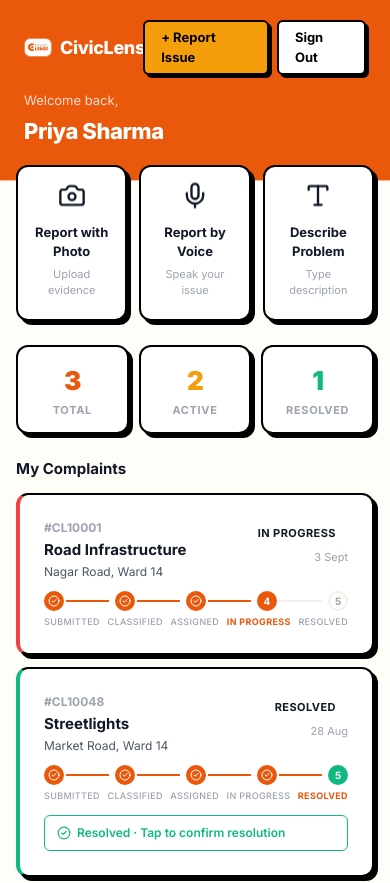
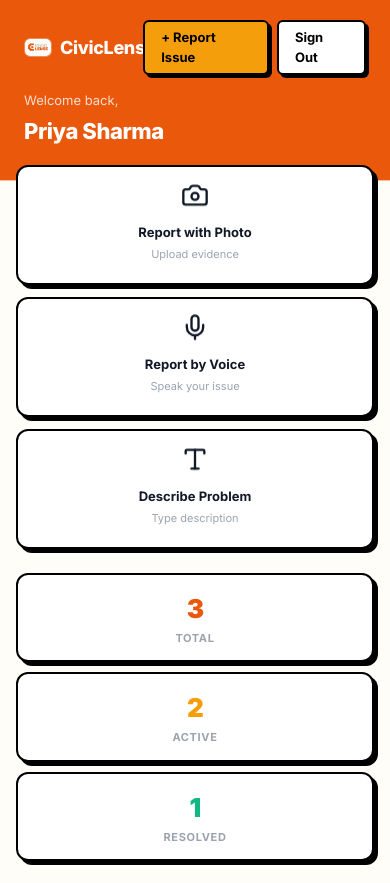
Before and after one commit to pratickdutta/CivicLense, a Next.js app in the folder frontend/: page /citizen/dashboard in a window 390 px wide. Shown: the top 883 px of the page. Built offline with nearby package versions, Linux system fonts and the light colour scheme; a web font is replaced by a local one.

Commit message:
feat: added comprehensive mobile responsiveness, smooth horizontal scrolling for tables/tabs, and collapsible mobile sidebar

```diff
--- a/frontend/src/app/admin/analytics/page.tsx
+++ b/frontend/src/app/admin/analytics/page.tsx
@@ -120,7 +120,7 @@ export default function AnalyticsPage() {
         )}
 
         {tab === 'departments' && (
-          <div className="card" style={{ padding: 0, overflow: 'hidden' }}>
+          <div className="card table-responsive" style={{ padding: 0, overflowX: 'auto', WebkitOverflowScrolling: 'touch' }}>
             <table className="data-table">
               <thead>
                 <tr>
--- a/frontend/src/app/admin/complaints/page.tsx
+++ b/frontend/src/app/admin/complaints/page.tsx
@@ -137,6 +137,7 @@ export default function ComplaintsPage() {
           {loading ? (
             <div style={{ padding: '40px', textAlign: 'center', color: 'var(--text-muted)' }}>Loading complaints...</div>
           ) : (
+          <div className="table-responsive">
             <table className="data-table">
               <thead>
                 <tr>
@@ -198,6 +199,7 @@ export default function ComplaintsPage() {
                 ))}
               </tbody>
             </table>
+          </div>
           )}
 
           {/* Pagination */}
--- a/frontend/src/app/admin/reports/page.tsx
+++ b/frontend/src/app/admin/reports/page.tsx
@@ -109,7 +109,8 @@ export default function ReportsPage() {
             </div>
           </div>
 
-          <table className="data-table">
+          <div className="table-responsive">
+            <table className="data-table">
             <thead>
               <tr>
                 <th>Report Name</th>
@@ -156,6 +157,7 @@ export default function ReportsPage() {
               )}
             </tbody>
           </table>
+          </div>
         </div>
       </div>
 
--- a/frontend/src/app/citizen/dashboard/page.tsx
+++ b/frontend/src/app/citizen/dashboard/page.tsx
@@ -39,7 +39,7 @@ export default function CitizenDashboard() {
 
       <div style={{ maxWidth: '680px', margin: '-16px auto 0', padding: '0 16px 40px', position: 'relative' }}>
         {/* Quick Actions */}
-        <div style={{ display: 'grid', gridTemplateColumns: 'repeat(3, 1fr)', gap: '12px', marginBottom: '24px' }}>
+        <div className="quick-actions-grid" style={{ display: 'grid', gridTemplateColumns: 'repeat(3, 1fr)', gap: '12px', marginBottom: '24px' }}>
           <Link href="/citizen/report" style={{ textDecoration: 'none' }}>
             <div className="card" style={{ textAlign: 'center', padding: '20px 16px', cursor: 'pointer' }}>
               <div style={{ display: 'flex', justifyContent: 'center', marginBottom: '8px' }}><Camera size={28} className="lucide-icon text-primary animate-float" /></div>
@@ -64,7 +64,7 @@ export default function CitizenDashboard() {
         </div>
 
         {/* Stats Strip */}
-        <div style={{ display: 'grid', gridTemplateColumns: 'repeat(3, 1fr)', gap: '10px', marginBottom: '24px' }}>
+        <div className="quick-actions-grid" style={{ display: 'grid', gridTemplateColumns: 'repeat(3, 1fr)', gap: '10px', marginBottom: '24px' }}>
           {[
             { label: 'Total', value: MY_COMPLAINTS.length, color: 'var(--primary)' },
             { label: 'Active', value: MY_COMPLAINTS.filter(c => !['resolved', 'closed'].includes(c.status)).length, color: 'var(--warning)' },
--- a/frontend/src/app/globals.css
+++ b/frontend/src/app/globals.css
@@ -332,7 +332,55 @@ body {
 .tab.active { color: var(--primary); border-bottom-color: var(--primary); font-weight: 600; }
 .tab:hover:not(.active) { color: var(--text-main); }
 
+/* ── RESPONSIVE DESIGN ──────────────────────────────────── */
 @media (max-width: 1200px) {
   .grid-kpi { grid-template-columns: repeat(2, 1fr); }
   .grid-main, .grid-dashboard { grid-template-columns: 1fr; }
 }
+
+@media (max-width: 992px) {
+  .sidebar {
+    transform: translateX(-100%);
+    transition: transform 0.3s cubic-bezier(0.4, 0, 0.2, 1);
+    box-shadow: 4px 0 24px rgba(0,0,0,0.1);
+  }
+  .sidebar.mobile-open { transform: translateX(0); }
+  .main-content { margin-left: 0 !important; }
+
+  .sidebar-overlay {
+    display: none; position: fixed; top: 0; left: 0; right: 0; bottom: 0;
+    background: rgba(0,0,0,0.5); z-index: 90; backdrop-filter: blur(4px);
+    opacity: 0; transition: opacity 0.3s ease;
+  }
+  .sidebar-overlay.active { display: block; opacity: 1; }
+
+  .grid-2 { grid-template-columns: 1fr; }
+  .grid-3 { grid-template-columns: 1fr; }
+}
+
+@media (max-width: 768px) {
+  .grid-kpi { grid-template-columns: 1fr; }
+
+  .page-header {
+    flex-direction: column; align-items: flex-start; gap: 12px; padding: 16px 20px;
+  }
+  .page-title { font-size: 24px; }
+  .page-content { padding: 16px 20px; }
+
+  /* Horizontal Scrolling for Data */
+  .table-responsive {
+    width: 100%; overflow-x: auto; -webkit-overflow-scrolling: touch;
+    border: 2px solid #000; border-radius: 8px; box-shadow: 3px 3px 0px #000;
+  }
+
+  .tabs {
+    overflow-x: auto; white-space: nowrap; -webkit-overflow-scrolling: touch;
+    padding-bottom: 4px; scrollbar-width: none;
+  }
+  .tabs::-webkit-scrollbar { display: none; }
+
+  /* Quick Actions (Citizen/Worker) */
+  .quick-actions-grid {
+    grid-template-columns: 1fr !important;
+  }
+}
```
